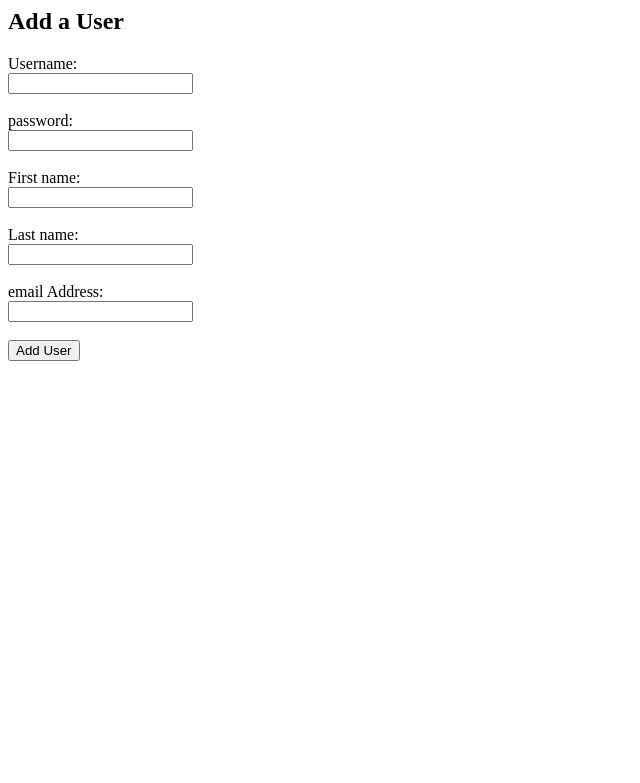
After one commit to aspen-bpp/aleks_advprog_assignment, a Flask app: page /add_user in a window 1280 px wide. The commit adds this page. Shown: the top 783 px of the page, without its empty margins (0-640 px from the left). Run offline with Flask 3, Linux system fonts and the light colour scheme.

Commit message:
FEAT: Added the add_desks, add_user, del_desk, and del_user functionality

```diff
--- a/Data/desks.yaml
+++ b/Data/desks.yaml
@@ -4,3 +4,33 @@
 - name: "F1D1"
   location: "Manchester"
   floor: 3
+- name: "F1D2"
+  location: "Manchester"
+  floor: 3
+- name: "F1D3"
+  location: "Manchester"
+  floor: 3
+- name: "F1D4"
+  location: "Manchester"
+  floor: 3
+- name: "F1D5"
+  location: "Manchester"
+  floor: 3
+- name: "F1D6"
+  location: "Manchester"
+  floor: 3
+- name: "F1D7"
+  location: "Manchester"
+  floor: 3
+- name: "F1D8"
+  location: "Manchester"
+  floor: 3
+- name: "F1D9"
+  location: "Manchester"
+  floor: 3
+- name: "F1D10"
+  location: "Manchester"
+  floor: 3
+- name: "F1D11"
+  location: "Manchester"
+  floor: 3
--- a/Data/users.yaml
+++ b/Data/users.yaml
@@ -1,6 +1,5 @@
-- user_id: U0
-  username: alespe01
-  password: HelloWorld2
-  f_name: Aleks
-  s_name: Spencer
-  email: aleks.spencer@company.com
+- username: Admin
+  password: AdminPowers12
+  f_name: Admin
+  s_name: Account
+  email: Admin.Admin@adminmail.com
--- a/src/main.py
+++ b/src/main.py
@@ -6,7 +6,9 @@ import yaml
 import os
 import datetime
 
+
 app = Flask(__name__)
+# Flask app initialises tables and inputs starting data from yaml files
 Lib.init_db()
 Lib.init_all_data()
 app.secret_key= "dev-secret"
@@ -20,6 +22,11 @@ def index():
 
 @app.route("/login", methods=["GET", "POST"])
 def login():
+    '''
+    Login page,
+    Gets user input through login.html page,
+    Navigates user to dashboard screen if credentials are correct
+    '''
     if request.method == "GET":
         return render_template("login.html")
 
@@ -42,13 +49,19 @@ def login():
 
 @app.route("/dashboard")
 def dashboard():
+    '''
+    Dashboard page where user selects functionality they wish to use
+    '''
     if "user_id" not in session:
         return redirect(url_for("login"))
 
     return render_template("dashboard.html")
 
-@app.route("/desks", methods=["GET"])
+@app.route("/show_desks", methods=["GET"])
 def show_desks():
+    '''
+    Presents all desks in a table
+    '''
     db = Lib.get_db_connection()
     rows = db.execute(
         "SELECT * FROM Desks"
@@ -60,7 +73,44 @@ def show_desks():
 
     return render_template("desks.html", desks=desks)
 
-@app.route("/bookings")
+@app.route("/add_desks", methods=["POST", "GET"])
+def add_desks():
+    if request.method == "GET":
+        return render_template("add_desks.html")
+
+    db = Lib.get_db_connection()
+    with db:
+        db.execute(
+            "INSERT INTO Desks (name, location, floor) VALUES ( ?, ?, ?)",
+            [request.form["name"],
+             request.form["location"],
+             request.form["floor"],
+             ]
+            )
+    db.close()
+
+    return redirect(url_for("dashboard"))
+
+
+@app.route("/del_desks", methods=["POST", "GET"])
+def del_desks():
+    if request.method == "GET":
+        return render_template("del_desks.html")
+
+    db = Lib.get_db_connection()
+    with db:
+        db.execute(
+            "DELETE FROM Desks WHERE name = ? AND location = ? AND floor = ?",
+            [request.form["name"],
+             request.form["location"],
+             request.form["floor"],
+             ]
+            )
+    db.close()
+
+    return redirect(url_for("dashboard"))
+
+@app.route("/show_bookings", methods=["GET"])
 def show_bookings():
     if "user_id" not in session:
         return redirect(url_for("login"))
@@ -100,6 +150,46 @@ def make_booking():
 
     return redirect(url_for("show_bookings"))
 
+@app.route("/del_booking")
+
+@app.route("/add_user", methods=["POST", "GET"])
+def add_user():
+    if request.method == "GET":
+        return render_template("add_user.html")
+
+    values = [
+        request.form["username"],
+        request.form["password"],
+        request.form["f_name"],
+        request.form["s_name"],
+        request.form["email"]
+    ]
+
+    db = Lib.get_db_connection()
+    with db:
+        db.execute(
+            f"INSERT INTO Users (username, password, f_name, s_name, email) VALUES ( ?, ?, ?, ?, ?)",
+            values
+        )
+    db.close()
+
+    return redirect(url_for("dashboard"))
+
+@app.route("/del_user", methods=["POST", "GET"])
+def del_user():
+    if request.method == "GET":
+        return render_template("del_user.html")
+
+    db = Lib.get_db_connection()
+    with db:
+        db.execute(
+            "DELETE FROM Users WHERE username = ?",
+            [request.form["username"]]
+            )
+    db.close()
+
+    return redirect(url_for("dashboard"))
+
 @app.route("/logout")
 def logout():
     session.clear()
--- /dev/null
+++ b/src/templates/add_user.html
@@ -0,0 +1,30 @@
+
+<head>
+    <title>
+        Add a User
+    </title>
+</head>
+<body>
+    <h2>Add a User</h2>
+    <form method="POST">
+        <label>Username:</label><br>
+        <input type="text" name="username" required><br><br>
+
+        <label>password:</label><br>
+        <input type="text" name="password" required><br><br>
+
+        <label>First name:</label><br>
+        <input type="text" name="f_name" required><br><br>
+
+        <label>Last name:</label><br>
+        <input type="text" name="s_name" required><br><br>
+
+        <label>email Address:</label><br>
+        <input type="text" name="email" required><br><br>
+
+        <button type="submit">Add User</button>
+    </form>
+    {% if error %}
+        <p style="color:red;"> {{ error }}</p>
+    {% endif %}
+</body>
```
Also changed, not shown: src/templates/add_desks.html (added, +24 -0 lines), src/templates/dashboard.html (+12 -2 lines), src/templates/del_desks.html (added, +23 -0 lines), src/templates/del_user.html (added, +17 -0 lines).
